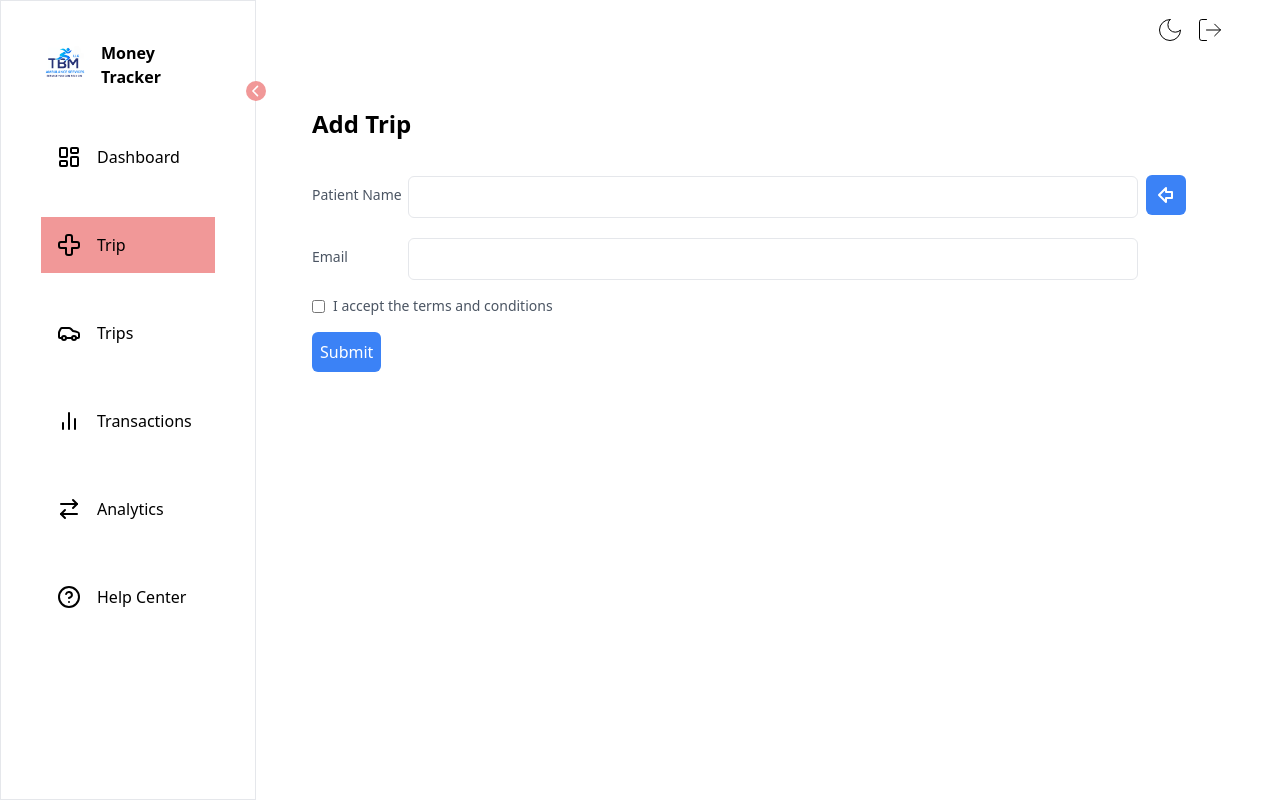
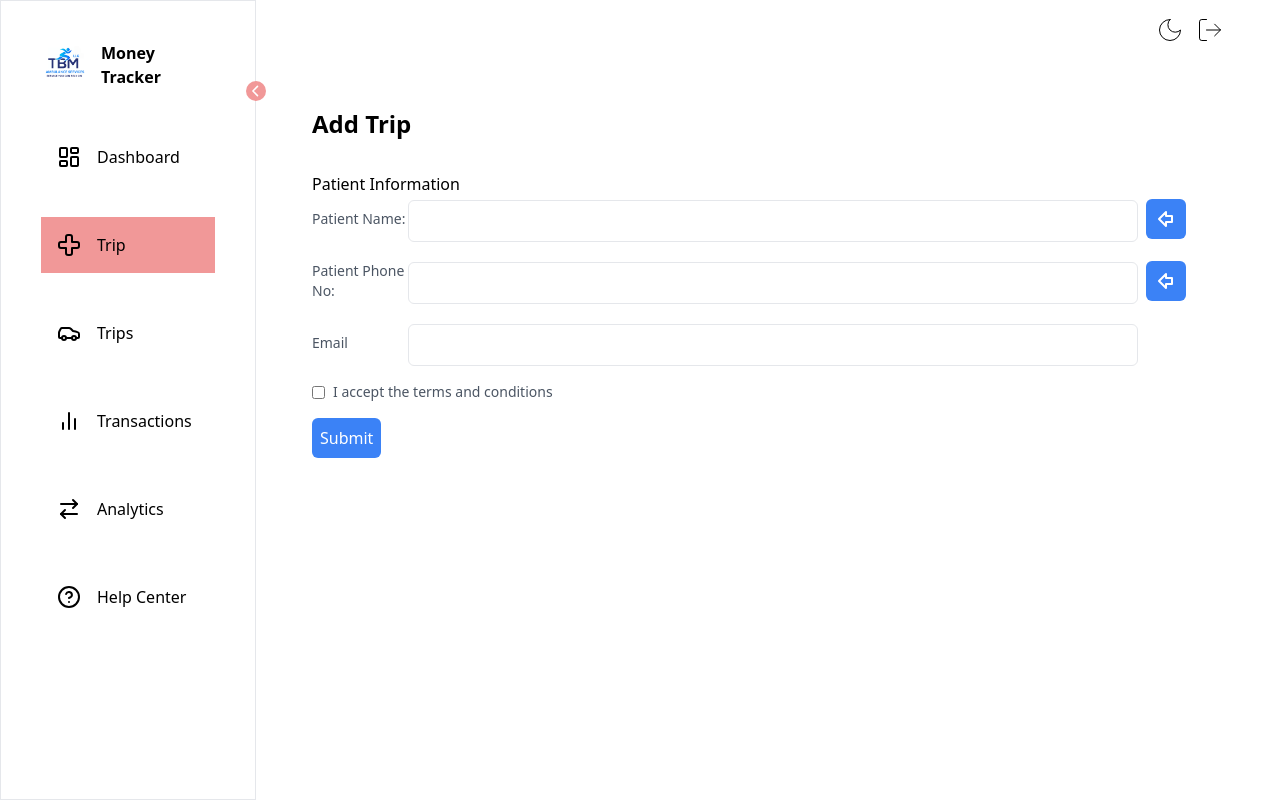
Before and after one commit to adilalishahg/Dashboard, a React (Vite) app: page /trip in a window 1280 px wide. Built offline with nearby package versions, Linux system fonts and the light colour scheme.

Commit message:
[Trip][Form][Working][On]

```diff
--- a/src/components/Trip.jsx
+++ b/src/components/Trip.jsx
@@ -9,6 +9,7 @@ import { useTheme } from "./ThemeContext";
 }
 const validationSchema = Yup.object().shape({
   name: Yup.string().required("Name is required"),
+  phone: Yup.string().required("Phone is required"),
   email: Yup.string().email("Invalid email").required("Email is required"),
   terms: Yup.boolean().oneOf([true], "Please accept the terms and conditions"),
 });
@@ -17,6 +18,7 @@ const MyForm = () => {
   const initialValues = {
     name: "",
     email: "",
+    phone: "",
     terms: false,
   };
 
@@ -35,6 +37,7 @@ const MyForm = () => {
         onSubmit={onSubmit}
       >
         <Form>
+          <h1>Patient Information</h1>
           <div className="flex items-center mb-4">
             <label
               htmlFor="name"
@@ -42,7 +45,7 @@ const MyForm = () => {
                 isDarkTheme ? "text-white" : "text-gray-600"
               }`}
             >
-              Patient Name
+              Patient Name:
             </label>
             <Field
               type="text"
@@ -62,6 +65,37 @@ const MyForm = () => {
             </button>
             <ErrorMessage
               name="name"
+              component="div"
+              className="w-32 ml-1 text-sm text-red-500"
+            />
+          </div>
+          <div className="flex items-center mb-4">
+            <label
+              htmlFor="name"
+              className={`block w-24 text-sm font-medium  ${
+                isDarkTheme ? "text-white" : "text-gray-600"
+              }`}
+            >
+              Patient Phone No:
+            </label>
+            <Field
+              type="text"
+              id="phone"
+              name="phone"
+              className="w-[80%] p-2 mt-1 border rounded-md"
+            />
+            <button
+              type="button"
+              onClick={() => {
+                // Handle button click logic here
+                console.log("Button clicked");
+              }}
+              className="p-2 ml-2 text-white bg-blue-500 rounded-md hover:bg-blue-600"
+            >
+              <ArrowBigLeft />
+            </button>
+            <ErrorMessage
+              name="phone"
               component="div"
               className="w-32 ml-1 text-sm text-red-500"
             />
```
